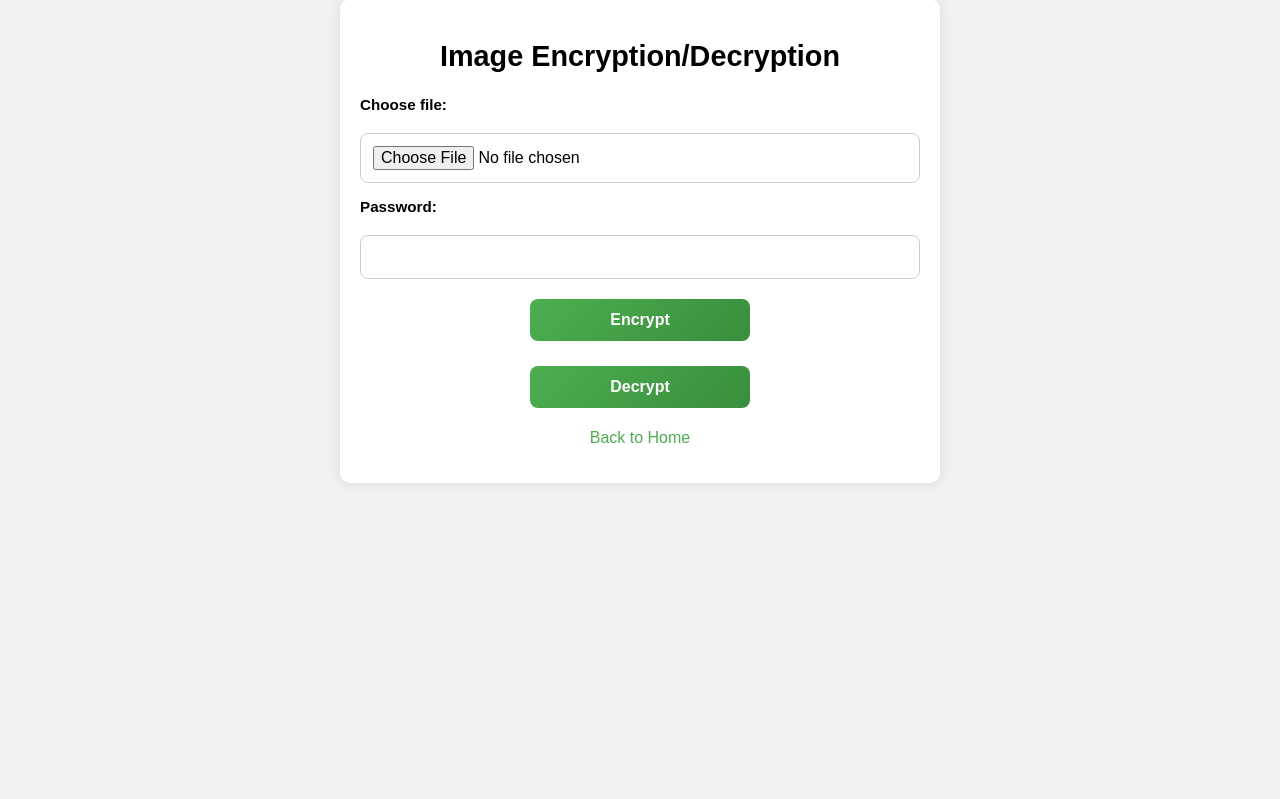
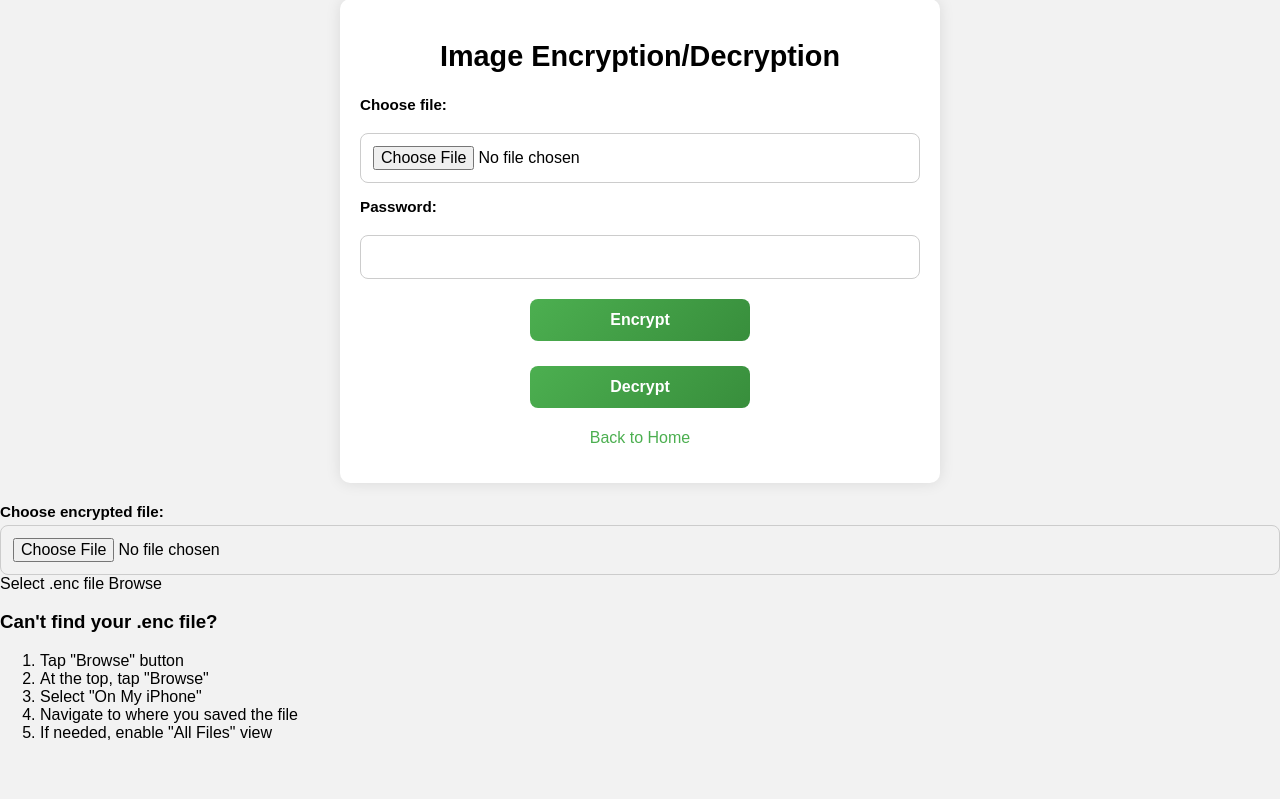
Before and after one commit to lokodayte/firstiacs, a Flask app: page /image in a window 1280 px wide. Shown: the part 21-820 px from the top of the page. Run offline with Flask 3, Linux system fonts and the light colour scheme.

Commit message:
Update image.html

```diff
--- a/templates/image.html
+++ b/templates/image.html
@@ -35,6 +35,31 @@
 
         <p><a href="{{ url_for('index') }}">Back to Home</a></p>
     </div>
+    <div class="file-input-container">
+    <label for="file">Choose encrypted file:</label>
+    <div class="file-input-wrapper">
+        <input type="file" id="file" name="file"
+               accept=".enc,application/octet-stream"
+               class="hidden-file-input">
+        <span class="file-input-custom">
+            <span class="file-input-text">Select .enc file</span>
+            <span class="file-input-button">Browse</span>
+        </span>
+    </div>
+    <div id="fileNameDisplay" class="file-name-display"></div>
+</div>
+
+<!-- iOS specific instructions -->
+<div class="ios-instructions">
+    <h3>Can't find your .enc file?</h3>
+    <ol>
+        <li>Tap "Browse" button</li>
+        <li>At the top, tap "Browse"</li>
+        <li>Select "On My iPhone"</li>
+        <li>Navigate to where you saved the file</li>
+        <li>If needed, enable "All Files" view</li>
+    </ol>
+</div>
 
     <script>
         // Preserve the selected file if there's an error
@@ -55,6 +80,29 @@
                 fileInput.parentNode.insertBefore(fileDisplay, fileInput.nextSibling);
             {% endif %}
         });
+        document.addEventListener('DOMContentLoaded', function() {
+    // Show iOS instructions only on iOS devices
+    if (/iPad|iPhone|iPod/.test(navigator.userAgent)) {
+        document.querySelector('.ios-instructions').style.display = 'block';
+
+        // Enhance file input for iOS
+        const fileInput = document.getElementById('file');
+        fileInput.setAttribute('webkitdirectory', '');
+        fileInput.setAttribute('directory', '');
+    }
+
+    // File selection handler
+    document.getElementById('file').addEventListener('change', function(e) {
+        const display = document.getElementById('fileNameDisplay');
+        if (this.files.length > 0) {
+            display.textContent = 'Selected: ' + this.files[0].name;
+            display.classList.add('has-file');
+        } else {
+            display.textContent = '';
+            display.classList.remove('has-file');
+        }
+    });
+});
     </script>
 </body>
 </html>
```
